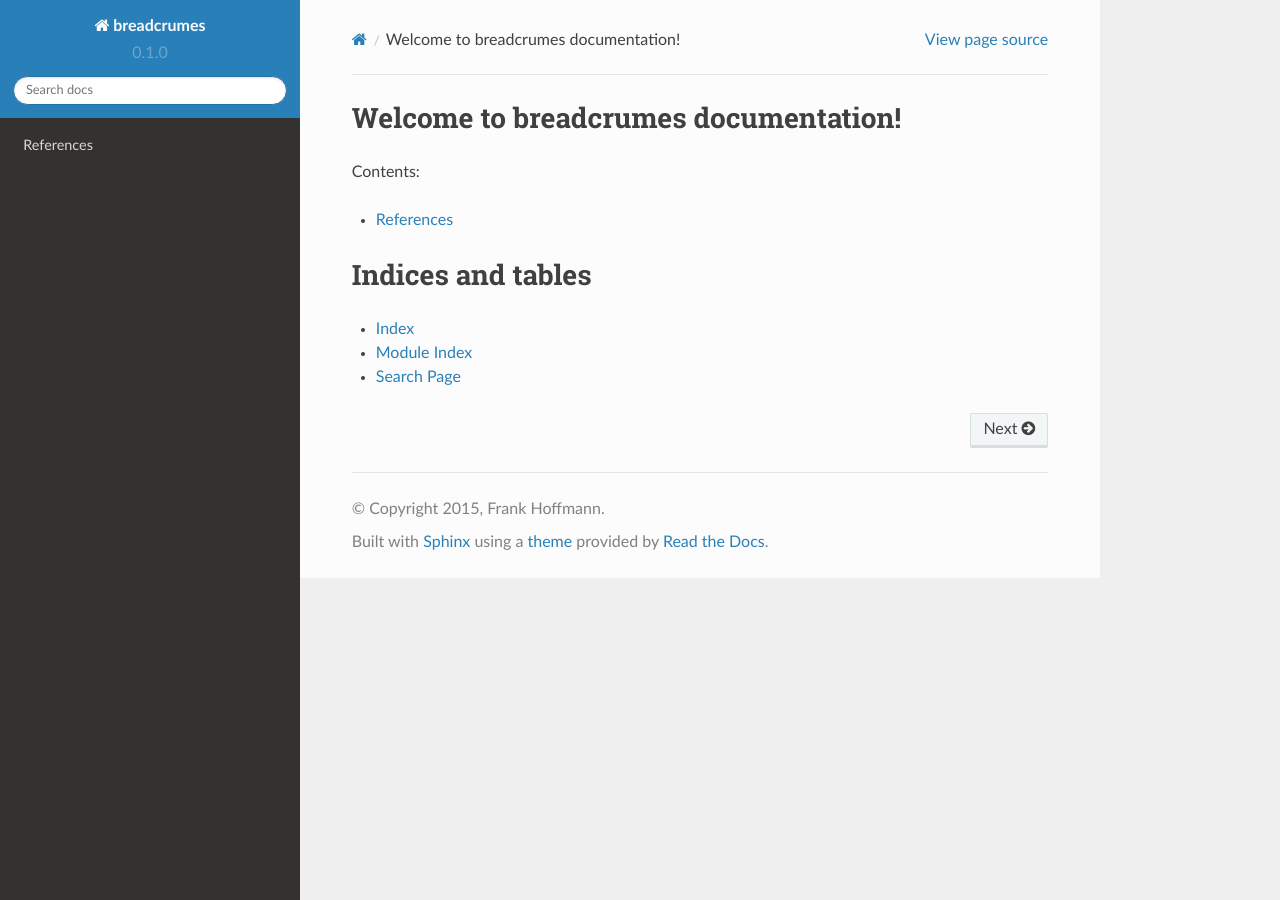
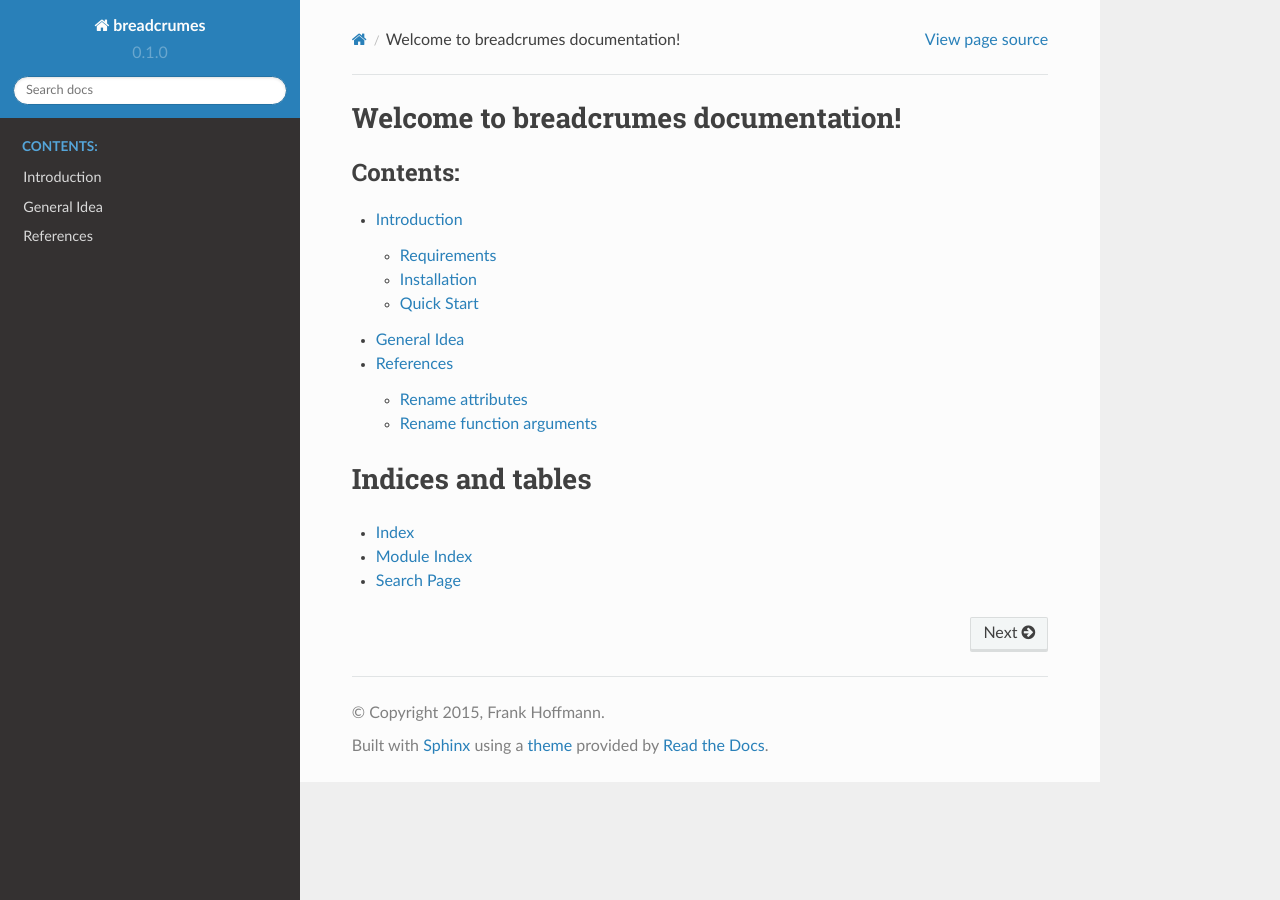
Before and after one commit to 15r10nk/codecrumbs, a Sphinx documentation site: the page built from docs/index.rst, in a window 1280 px wide. Built offline with Sphinx 7.4.7 and the Read the Docs theme 2.0.0, drawn with Linux system fonts in a browser that asks for light colours; pages that are not in the unit, such as notebooks, are missing from menus.

Commit message:
documentation

```diff
--- a/docs/conf.py
+++ b/docs/conf.py
@@ -25,7 +25,12 @@ sys.path.insert(0, os.path.abspath("../"))
 # Add any Sphinx extension module names here, as strings. They can be
 # extensions coming with Sphinx (named 'sphinx.ext.*') or your custom
 # ones.
-extensions = ["sphinx.ext.ifconfig", "sphinx_rtd_theme", "sphinx.ext.autodoc"]
+extensions = [
+    "sphinx.ext.ifconfig",
+    "sphinx_rtd_theme",
+    "sphinx.ext.autodoc",
+    "sphinx.ext.doctest",
+]
 
 # Add any paths that contain templates here, relative to this directory.
 templates_path = ["_templates"]
--- a/docs/index.rst
+++ b/docs/index.rst
@@ -6,11 +6,13 @@
 Welcome to breadcrumes documentation!
 ===============================================================
 
-Contents:
 
 .. toctree::
    :maxdepth: 2
+   :caption: Contents:
 
+   introduction
+   idea
    examples
    reference
 
--- a/docs/reference.rst
+++ b/docs/reference.rst
@@ -2,6 +2,16 @@
 References
 ==========
 
+Rename attributes
+-----------------
 
 .. automodule:: breadcrumes
-    :members: renamed, argument_renamed
+    :noindex:
+    :members: renamed
+
+Rename function arguments
+-------------------------------
+
+.. automodule:: breadcrumes
+    :noindex:
+    :members:  argument_renamed
--- a/src/breadcrumes/__init__.py
+++ b/src/breadcrumes/__init__.py
@@ -2,6 +2,3 @@ from ._breadcrumes import argument_renamed
 from ._breadcrumes import renamed
 
 __version__ = "0.1.0"
-import inspect
-
-inspect.getsource
```
Also changed, not shown: docs/idea.rst (added, +34 -0 lines), docs/introduction.rst (added, +65 -0 lines), 2 other files.
